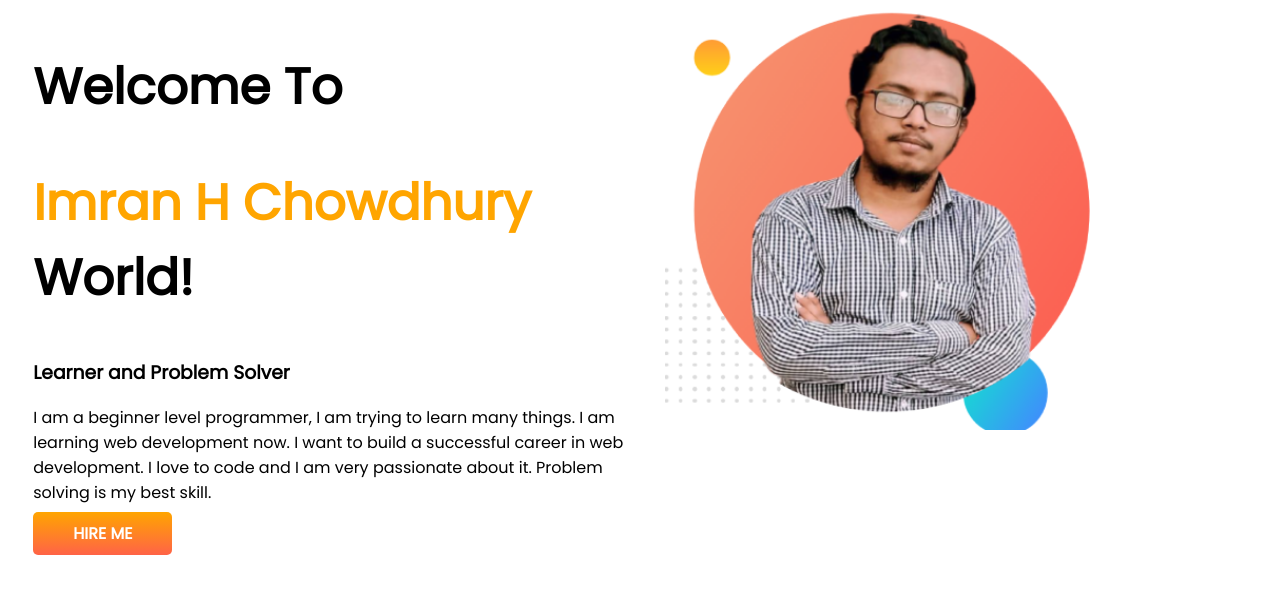
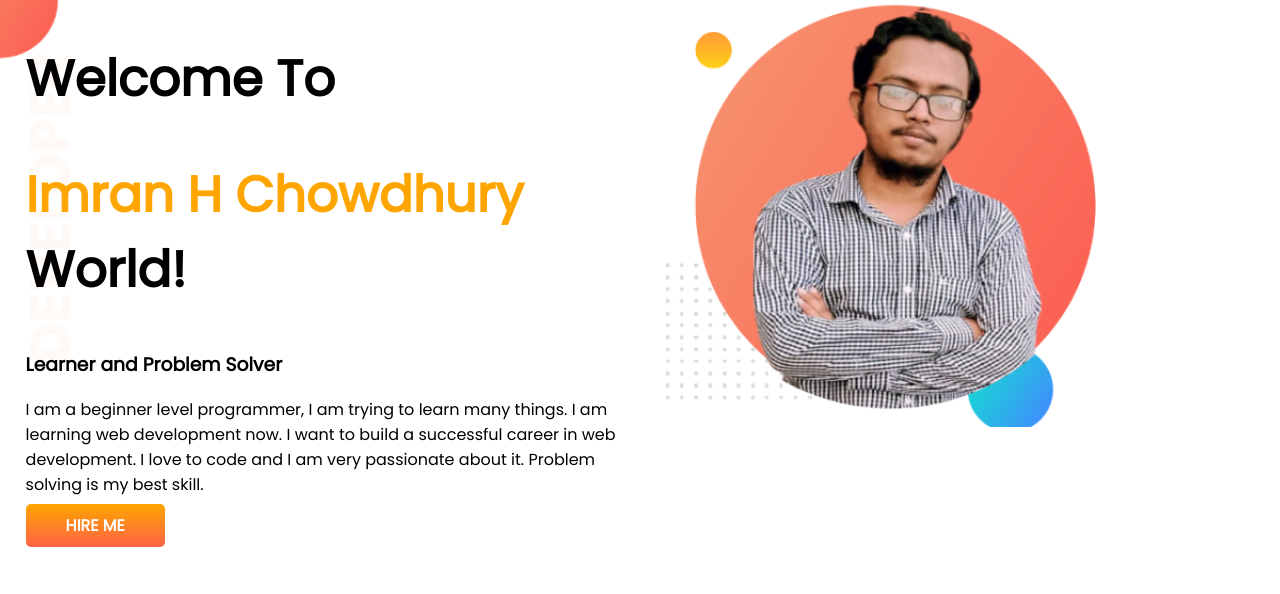
Before and after one commit to IHC25/developer-portfolio, a plain HTML site: page index.html in a window 1280 px wide. Drawn offline with Linux system fonts and the light colour scheme.

Commit message:
top-banner added

```diff
--- a/index.html
+++ b/index.html
@@ -14,7 +14,7 @@
     <link rel="stylesheet" href="style.css" />
   </head>
   <body>
-    <section>
+    <section class="half-banner">
       <div class="half-width">
         <h1>Welcome To</h1>
         <h1><span class="head-col">Imran H Chowdhury</span> World!</h1>
--- a/style.css
+++ b/style.css
@@ -1,5 +1,6 @@
 body {
   font-family: "Poppins", sans-serif;
+  margin: 0;
 }
 h1 {
   font-size: 50px;
@@ -25,3 +26,7 @@ section {
   color: white;
   font-weight: 700;
 }
+.half-banner {
+  background-image: url(images/top-banner.png);
+  background-repeat: no-repeat;
+}
```
